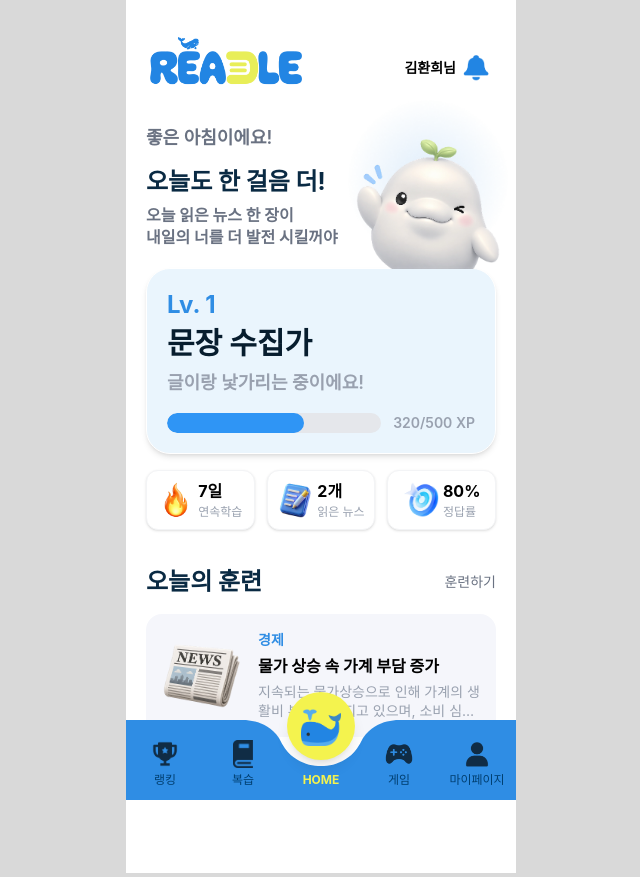
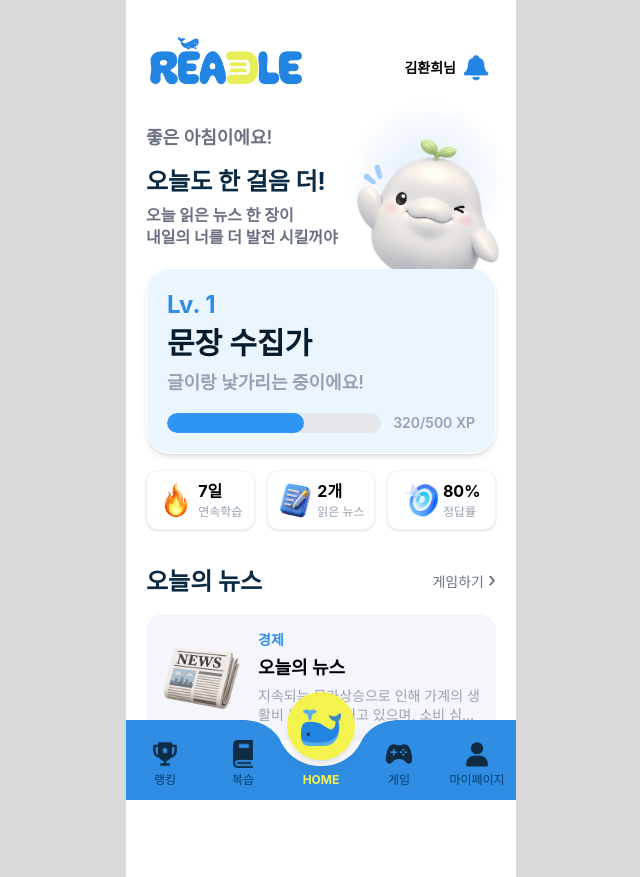
Before and after one commit to READLE-SKTHON/readle-fe, a React (Vite) app: page /home in a window 1280 px wide. Shown: the whole page, without its empty margins (319-959 px from the left). Built offline with nearby package versions, Linux system fonts and the light colour scheme.

Commit message:
✨ 오늘의 뉴스 UI 및 개인 게임 이동 버튼 수정

```diff
--- a/src/pages/home/HomePage.tsx
+++ b/src/pages/home/HomePage.tsx
@@ -1,3 +1,5 @@
+import { useNavigate } from "react-router-dom";
+
 import MainHeader from "@/components/common/header/MainHeader";
 import StatCard from "@/components/home/StatCard";
 
@@ -9,6 +11,8 @@ import targetIcon from "@/assets/icons/home/targetIcon.png";
 import blueCircle from "@/assets/icons/home/blueCircle.png";
 
 export default function HomePage() {
+  const navigate = useNavigate();
+
   return (
     <main className="mb-10">
       <MainHeader userName="김환희" />
@@ -70,24 +74,32 @@ export default function HomePage() {
           <StatCard icon={targetIcon} value="80%" label="정답률" />
         </section>
 
-        {/* 오늘의 훈련 */}
+        {/* 오늘의 뉴스 */}
         <section className="mt-9">
           <div className="flex items-center justify-between">
-            <h2 className="text-2xl font-bold text-[#0A2A43]">오늘의 훈련</h2>
+            <h2 className="text-2xl font-bold text-[#0A2A43]">오늘의 뉴스</h2>
 
-            <button type="button" className="text-sm font-medium text-gray-500">
-              훈련하기
+            <button
+              type="button"
+              onClick={() => navigate("/game/solo")}
+              className="group flex cursor-pointer items-center gap-1 text-sm font-medium text-gray-500"
+            >
+              <span className="underline-offset-4 group-hover:underline group-active:underline">
+                게임하기
+              </span>
+
+              <span className="text-xl pb-1 leading-none">›</span>
             </button>
           </div>
 
           {/* 뉴스 카드 */}
           <article className="mt-4 flex items-center gap-4 rounded-2xl bg-[#F5F6FB] p-4">
-            <img src={newsIcon} alt="" className="size-20 object-contain" />
+            <img src={newsIcon} alt="뉴스" className="size-20 shrink-0 object-contain" />
 
             <div className="min-w-0 flex-1">
               <p className="text-sm font-semibold text-[#2F8DE4]">경제</p>
 
-              <h3 className="mt-1 font-bold text-black">물가 상승 속 가계 부담 증가</h3>
+              <h3 className="mt-1 text-lg font-bold text-black">오늘의 뉴스</h3>
 
               <p className="mt-1 line-clamp-2 text-sm leading-snug text-gray-400">
                 지속되는 물가상승으로 인해 가계의 생활비 부담이 커지고 있으며, 소비 심리도 위축되고
```
